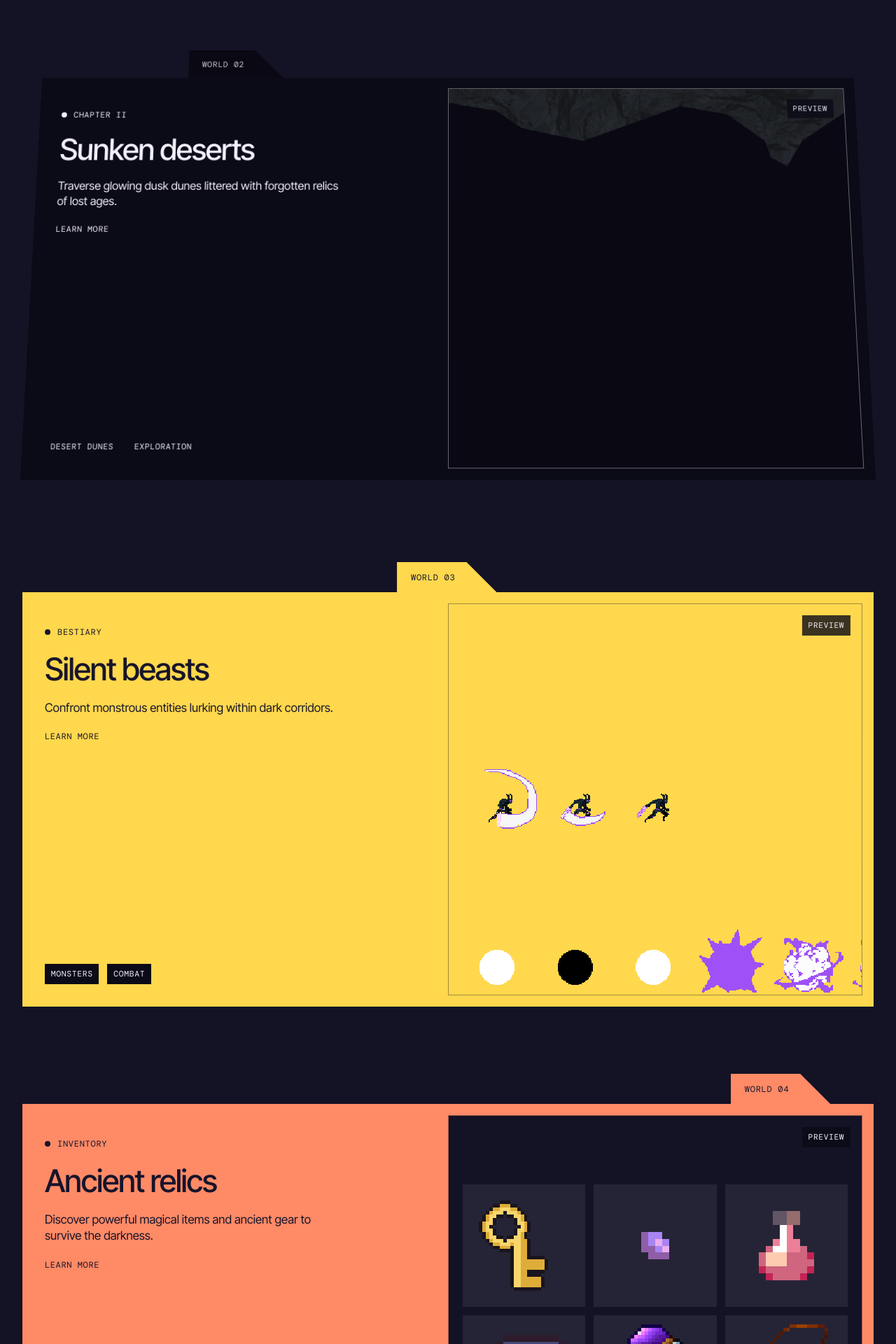
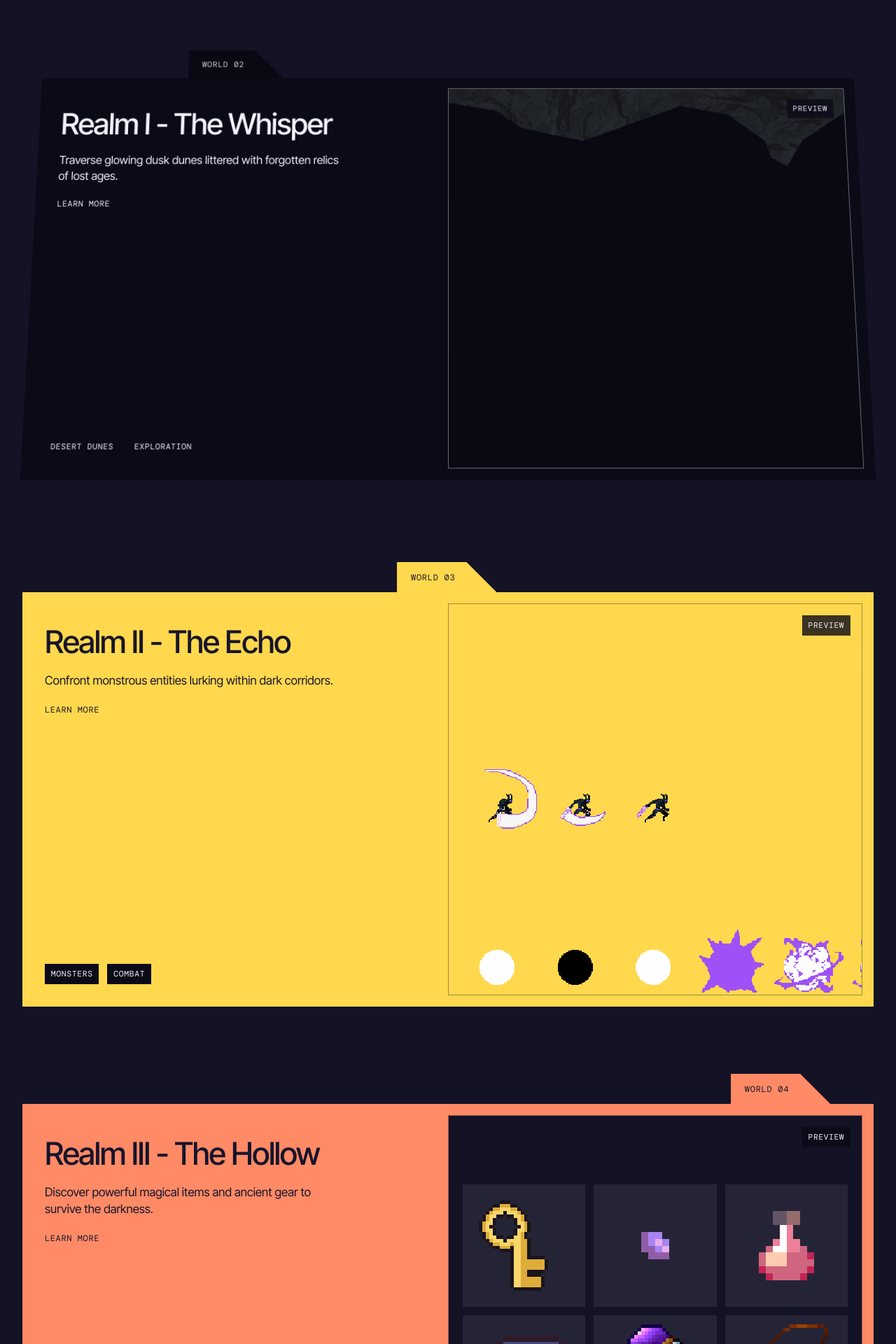
Before and after one commit to hiidonuts/last-song, a React (Vite) app: page / in a window 1280 px wide. Shown: the part 2635-4555 px from the top of the page at 70% size. Built offline with nearby package versions, Linux system fonts and the light colour scheme; no server answers; a web font is replaced by a local one.

Commit message:
UI updates

```diff
--- a/src/components/Footer.tsx
+++ b/src/components/Footer.tsx
@@ -1,10 +1,7 @@
 import { footer, site } from '../content/copy'
-import { useClock } from '../hooks/useClock'
 import styles from './Footer.module.css'
 
 export function Footer() {
-  const time = useClock()
-
   return (
     <footer className={styles.footer}>
       <div className={styles.wrap}>
@@ -37,7 +34,6 @@ export function Footer() {
         </div>
 
         <div className={styles.bar}>
-          <span>{time}</span>
           <span>{footer.rights}</span>
           <a href="#overview">{footer.backTop}</a>
         </div>
--- a/src/components/RealmsFolder.module.css
+++ b/src/components/RealmsFolder.module.css
@@ -91,23 +91,6 @@
   gap: 1.25rem;
   min-width: 0;
   padding: 2rem 1rem 1rem;
-}
-
-.meta {
-  display: flex;
-  align-items: center;
-  gap: 0.625rem;
-  font-family: var(--font-label);
-  font-size: 0.75rem;
-  letter-spacing: 0.06em;
-  text-transform: uppercase;
-}
-
-.dot {
-  width: 0.5rem;
-  height: 0.5rem;
-  border-radius: 999px;
-  background: currentColor;
 }
 
 .title {
--- a/src/components/RealmsFolder.tsx
+++ b/src/components/RealmsFolder.tsx
@@ -44,10 +44,6 @@ function RealmCard({
           style={{ background: `var(${world.colorVar})` }}
         >
           <div className={styles.copy}>
-            <div className={styles.meta}>
-              <span className={styles.dot} />
-              <span>{world.chapter}</span>
-            </div>
             <h3 className={styles.title}>{world.title}</h3>
             <p className={styles.bodyText}>{world.body}</p>
             <a className={styles.more} href="#faq">
--- a/src/content/copy.ts
+++ b/src/content/copy.ts
@@ -33,7 +33,6 @@ export const realmsIntro = {
 export type Realm = {
   id: string
   tab: string
-  chapter: string
   title: string
   body: string
   tags: [string, string]
@@ -47,8 +46,7 @@ export const realms: Realm[] = [
   {
     id: 'world-01',
     tab: 'World 01',
-    chapter: 'Chapter I',
-    title: 'Ruined sanctuaries',
+    title: 'Sanctuary',
     body: 'Ancient stone shrines hidden deep beneath forgotten cavernous crypts.',
     tags: ['Dark ruins', 'Environment'],
     panel: 'preview',
@@ -59,8 +57,7 @@ export const realms: Realm[] = [
   {
     id: 'world-02',
     tab: 'World 02',
-    chapter: 'Chapter II',
-    title: 'Sunken deserts',
+    title: 'Realm I - The Whisper',
     body: 'Traverse glowing dusk dunes littered with forgotten relics of lost ages.',
     tags: ['Desert dunes', 'Exploration'],
     panel: 'preview',
@@ -71,8 +68,7 @@ export const realms: Realm[] = [
   {
     id: 'world-03',
     tab: 'World 03',
-    chapter: 'Bestiary',
-    title: 'Silent beasts',
+    title: 'Realm II - The Echo',
     body: 'Confront monstrous entities lurking within dark corridors.',
     tags: ['Monsters', 'Combat'],
     panel: 'preview',
@@ -83,8 +79,7 @@ export const realms: Realm[] = [
   {
     id: 'world-04',
     tab: 'World 04',
-    chapter: 'Inventory',
-    title: 'Ancient relics',
+    title: 'Realm III - The Hollow',
     body: 'Discover powerful magical items and ancient gear to survive the darkness.',
     tags: ['Loot', 'Mechanics'],
     panel: 'inventory',
```
